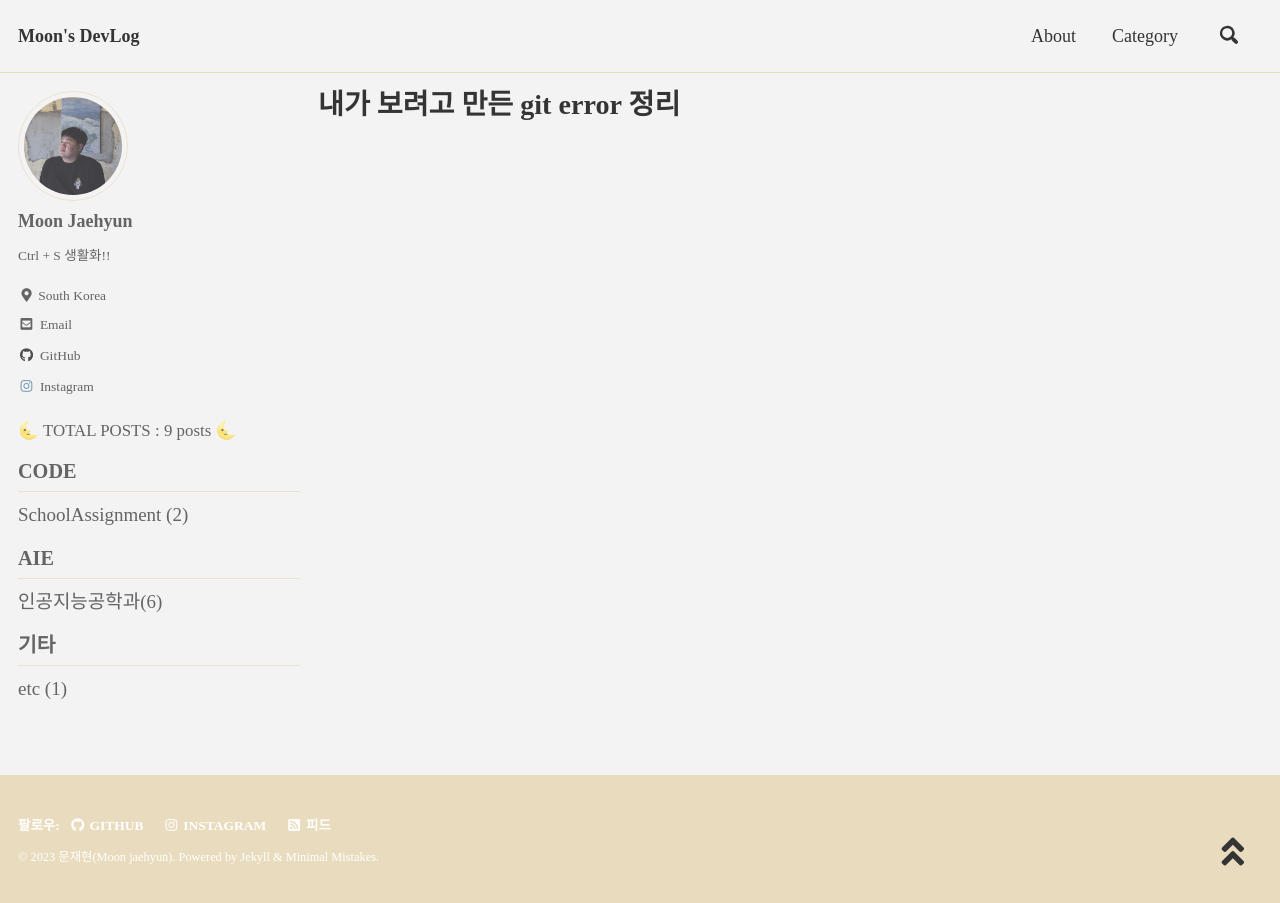
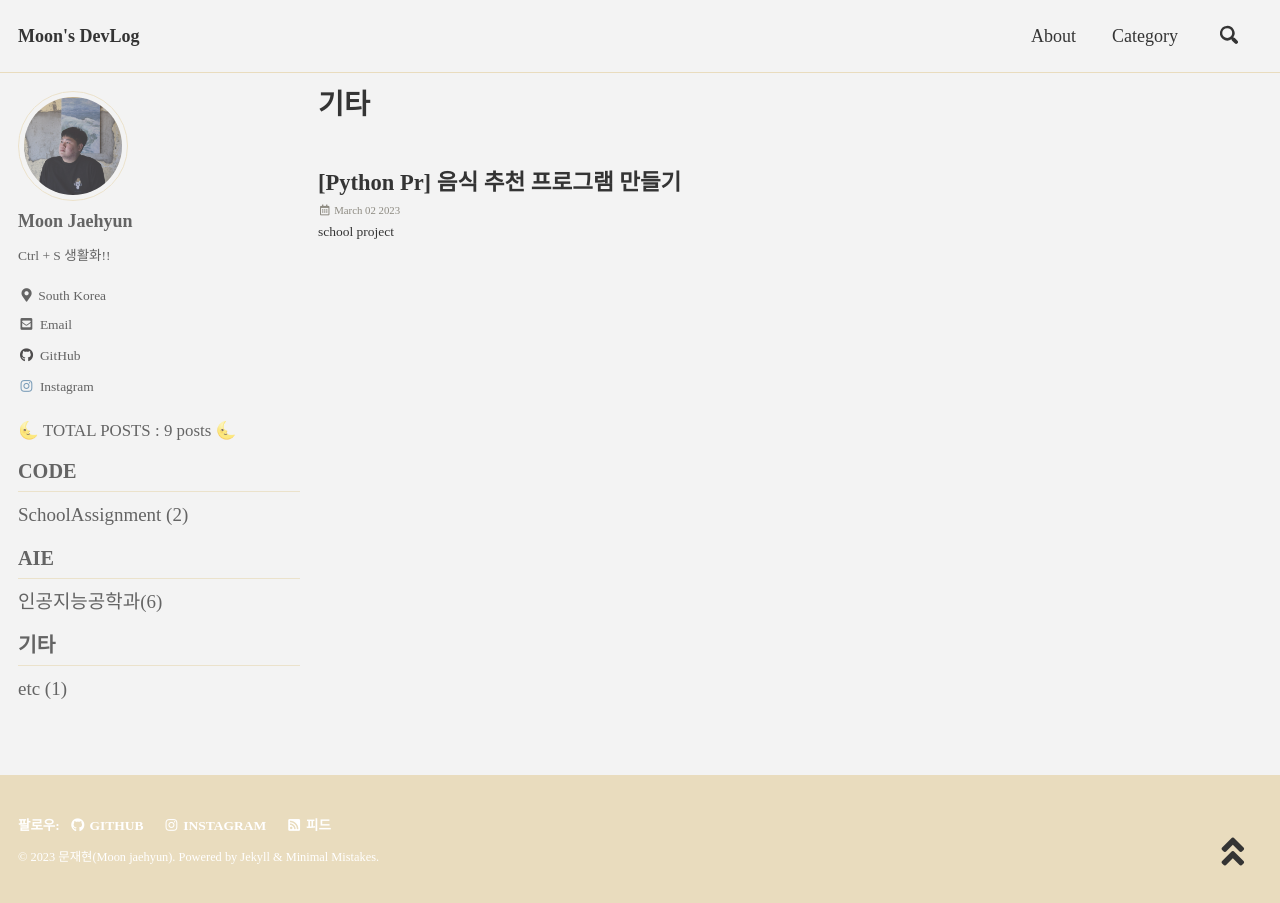
Before and after one commit to MoonJaehyun/MoonJaehyun.github.io, a Jekyll site: the page built from _pages/category-git.md, in a window 1280 px wide. Built offline with Jekyll 4.4.1, drawn with Linux system fonts in a browser that asks for light colours; cached includes are drawn as plain includes; some web fonts are replaced.

Commit message:
modified category-git & foodr

```diff
--- a/_pages/category-git.md
+++ b/_pages/category-git.md
@@ -1,10 +1,10 @@
 ---
-title: "내가 보려고 만든 git error 정리"
+title: "기타"
 layout: archive
-permalink: categories/git
+permalink: categories/etc
 author_profile: true
 sidebar_main: true
 ---
 
-{% assign posts = site.categories.git %}
+{% assign posts = site.categories.etc %}
 {% for post in posts %} {% include archive-single.html type=page.entries_layout %} {% endfor %}
```
Also changed, not shown: _posts/etc/2023-03-02-foodr.md (+1 -5 lines).
